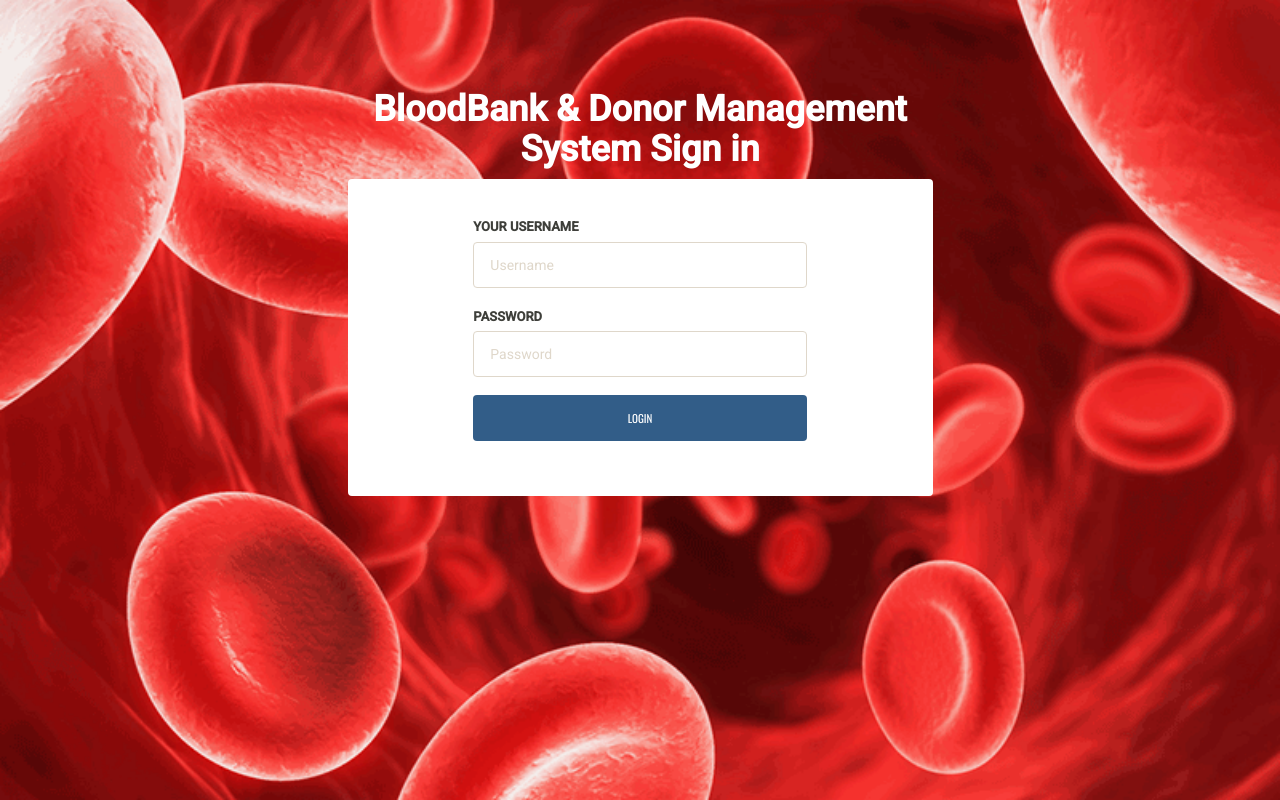
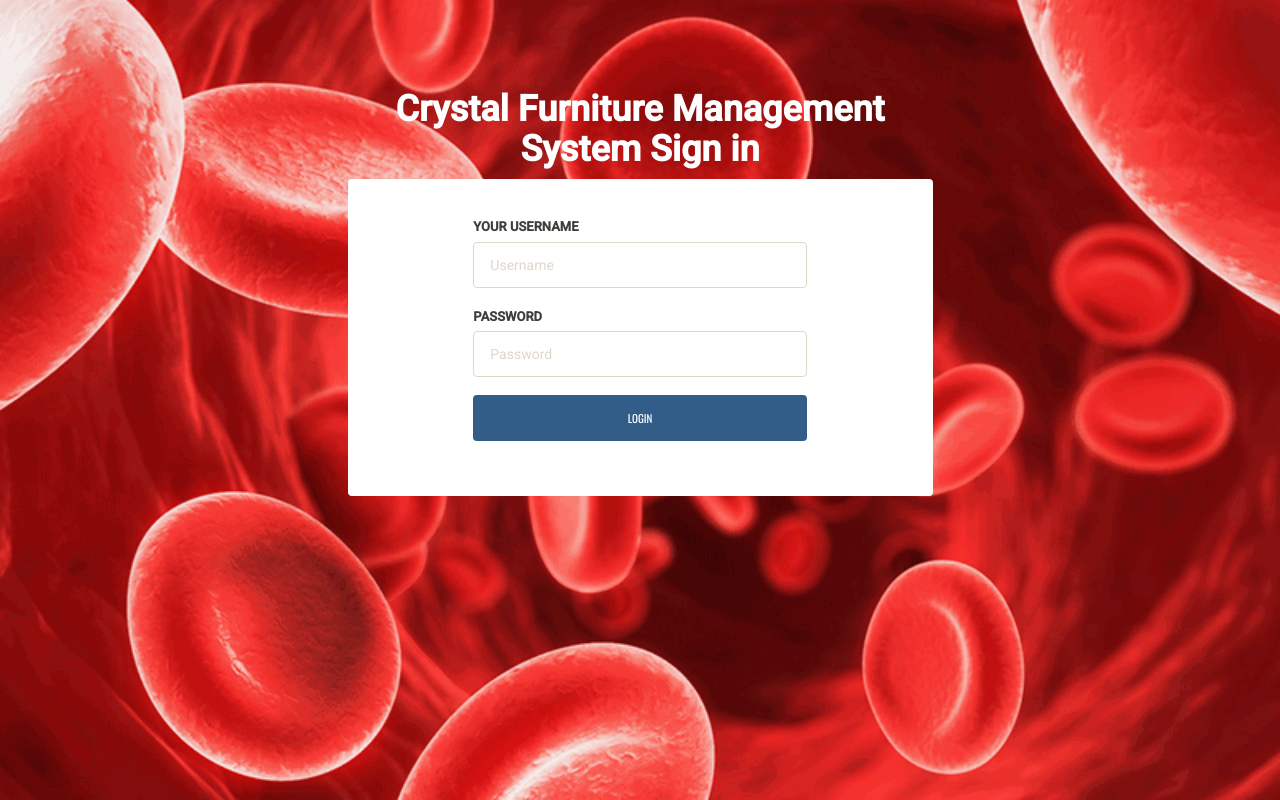
Before and after one commit to hth-developers/Final_year, a PHP site: page /project1/admin/index.php in a window 1280 px wide. Run offline with PHP 8.4, Linux system fonts and the light colour scheme.

Commit message:
added title

```diff
--- a/admin/index.php
+++ b/admin/index.php
@@ -34,7 +34,7 @@ echo "<script type='text/javascript'> document.location = 'change-password.php';
 	<meta name="description" content="">
 	<meta name="author" content="">
 
-	<title>BloodBank & Donor Management System | Admin Login</title>
+	<title>Crystal Furniture | Admin Login</title>
 	<link rel="stylesheet" href="css/font-awesome.min.css">
 	<link rel="stylesheet" href="css/bootstrap.min.css">
 	<link rel="stylesheet" href="css/dataTables.bootstrap.min.css">
@@ -52,7 +52,7 @@ echo "<script type='text/javascript'> document.location = 'change-password.php';
 			<div class="container">
 				<div class="row">
 					<div class="col-md-6 col-md-offset-3">
-						<h1 class="text-center text-bold text-light mt-4x">BloodBank & Donor Management System Sign in</h1>
+						<h1 class="text-center text-bold text-light mt-4x">Crystal Furniture Management System Sign in</h1>
 						<div class="well row pt-2x pb-3x bk-light">
 							<div class="col-md-8 col-md-offset-2">
 								<form method="post">
--- a/admin/manage-bloodgroup.php
+++ b/admin/manage-bloodgroup.php
@@ -10,7 +10,7 @@ else{
 if(isset($_GET['del']))
 {
 $id=$_GET['del'];
-$sql = "delete from categories  WHERE id=:id";
+$sql = "delete from categories  WHERE id=:cat_id";
 $query = $dbh->prepare($sql);
 $query -> bindParam(':id',$id, PDO::PARAM_STR);
 $query -> execute();
```
